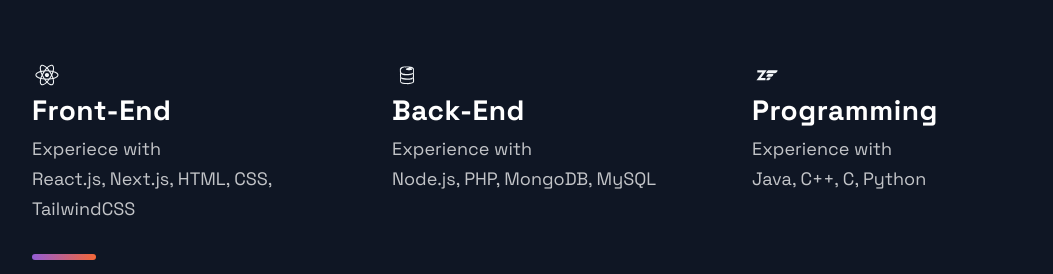
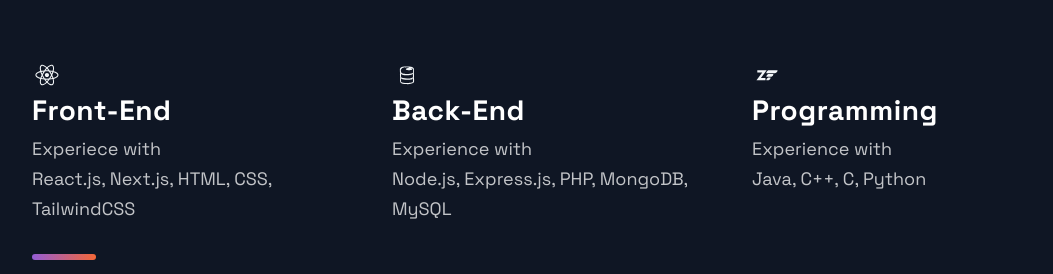
Before and after one commit to 1-aditya-2/own_website, a Next.js app: page / in a window 1280 px wide. Shown: the part 2520-2794 px from the top of the page, without its empty margins (88-1141 px from the left). Built offline with nearby package versions, Linux system fonts and the light colour scheme.

Commit message:
Update Technologies.js

```diff
--- a/src/components/Technologies/Technologies.js
+++ b/src/components/Technologies/Technologies.js
@@ -32,7 +32,7 @@
           <ListTitle>Back-End</ListTitle>
           <ListParagraph>
             Experience with <br />
-            Node.js, PHP, MongoDB, MySQL
+            Node.js, Express.js, PHP, MongoDB, MySQL
           </ListParagraph>
         </ListContainer>
       </ListItem>
```
